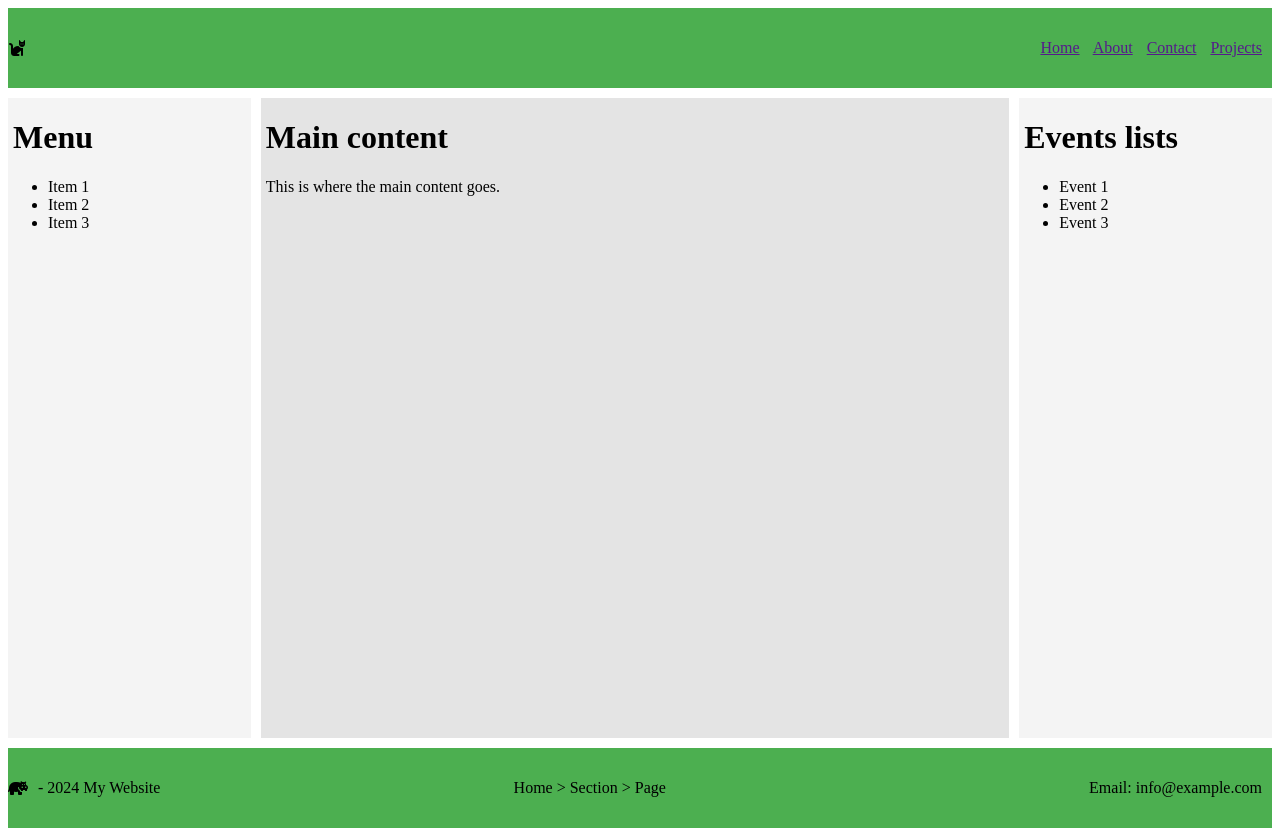
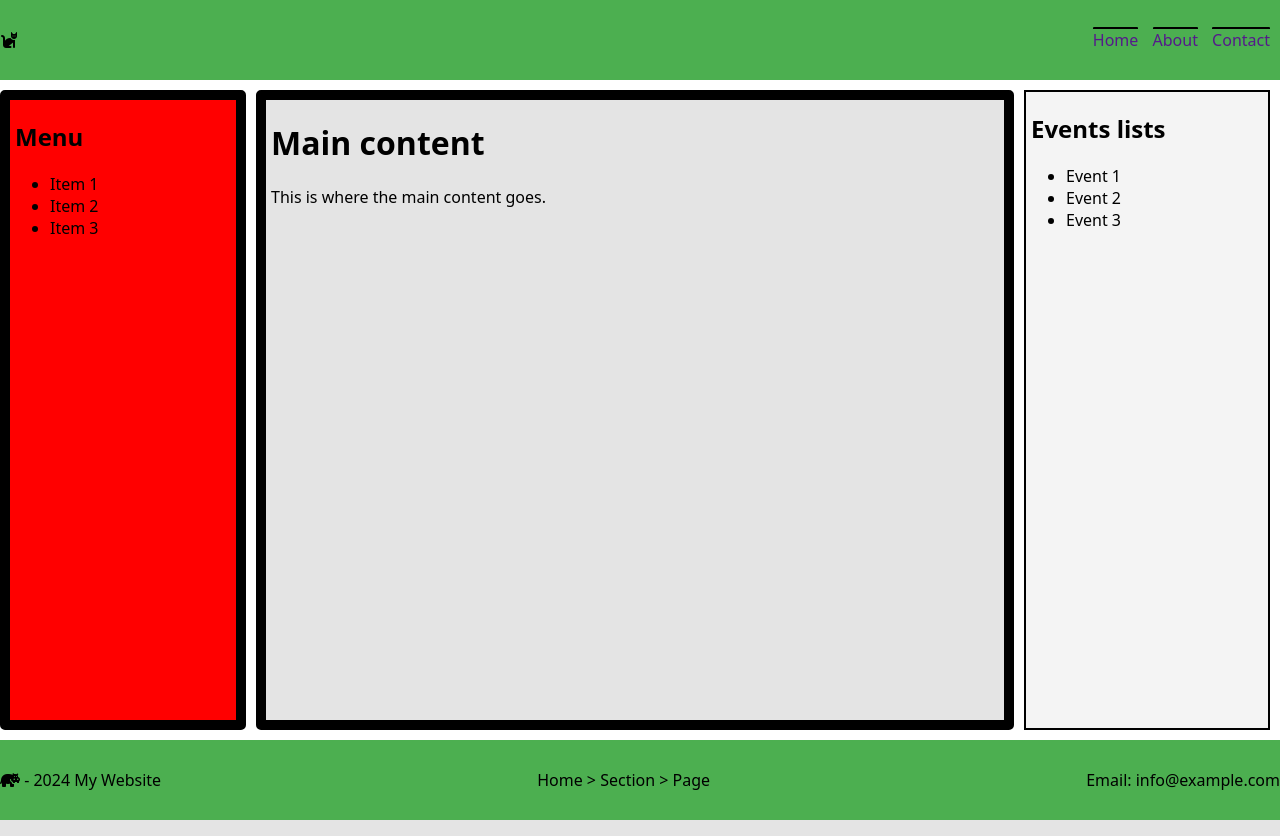
Before and after one commit to Repsej07/Html-cause-i-was-bored, a PHP site: page / in a window 1280 px wide. Run offline with PHP 8.4, Linux system fonts and the light colour scheme; some libraries are stand-ins or nearby versions.

Commit message:
Fixed the feedback

```diff
--- a/index.html
+++ b/index.html
@@ -8,46 +8,44 @@
 </head>
 <body>
     <div class="container"><!--this is the main grid container that holds all the items-->
-    <div class="item-1"><!--this is the first item in the grid which hold the header and the nav-bar-->
+        <header><!--this is the first item in the grid which hold the header and the nav-bar-->
             <i class="fa-solid fa-cat";"></i>
             <div>
-    <a href="" style="margin-right: 10px;">Home</a>
-    <a href="" style="margin-right: 10px;">About</a>
-    <a href="" style="margin-right: 10px;">Contact</a>
-    <a href="" style="margin-right: 10px;">Projects</a>
+                <a href="">Home</a>
+                <a href="">About</a>
+                <a href="">Contact</a>
             </div>
-    </div>
-    <div class="item-2"><!--this is the second item in the grid which holds sidebar 1, so the sidebar on the left-->
-    <h1 style="margin-left: 5px;">Menu</h1>
+        </header>
+            <aside class="item-2"><!--this is the second item in the grid which holds sidebar 1, so the sidebar on the left-->
+        <h1>Menu</h1>
                 <ul>
                     <li>Item 1</li>
                     <li>Item 2</li>
                     <li>Item 3</li>
                  </ul>
-    </div>
-    <div class="item-3">
-    <h1 style="margin-left: 5px;">Main content</h1><!--this is the third item in the grid which holds the main content window-->
+            </aside>
+        <main class="item-3">
+        <h1>Main content</h1><!--this is the third item in the grid which holds the main content window-->
         <p style="margin-left: 5px;">This is where the main content goes.</p>
-    </div>
-    <div class="item-4">   <!--this is the fourth item in the grid which holds sidebar 2, so the sidebar on the right-->
-    <h1 style="margin-left: 5px;">Events lists</h1>
+        </main>
+    <aside class="item-4">   <!--this is the fourth item in the grid which holds sidebar 2, so the sidebar on the right-->
+        <h1>Events lists</h1>
         <ul>
             <li>Event 1</li>
             <li>Event 2</li>
             <li>Event 3</li>
         </ul>
+    </aside>
+    <footer><!--this is the sixth item which holds the footer, just the boring stuff so to speak-->
+        <div>
+        <p class="fa-solid fa-hippo"></p>
+        - 2024 My Website
         </div>
-    <div class="item-5"><!--this is the fifth item which i made specifically to hold the rhino and the "-2024 my website" thingy-->
-        <i class="fa-solid fa-hippo" style="margin-right: 10px;"></i>
-        <p>- 2024 My Website</p>
+        <p> Home > Section > Page</p>
+        <p>Email: info@example.com</p>
+</footer>
+
         </div>
-<div class="item-6"><!--this is the sixth item which holds the footer, just the boring stuff so to speak-->
-    <p style="margin-right: 10px;"> Home > Section > Page</p>
-    <p style="margin-right: 10px;">
-        Email: info@example.com
-    </p>
-        </div>
-    </div>
+
 </body>
-
 </html>
--- a/styles.css
+++ b/styles.css
@@ -1,8 +1,7 @@
-html, body{
+body {
     min-width: 199px;
     overflow-y: hidden; /*this is the overflow for the y axis of the html*/
-
-
+    margin: 0;
 }
 .container{/*this is the class for the main grid container*/
     display: grid; /*makes the container a grid*/
@@ -12,22 +11,31 @@ html, body{
     grid-template-areas:
     "header header header header header" /*sets the areas of the grid to the following*/
     "sidebar1 main main  main sidebar2" /*sets the areas of the grid to the following*/
-    "logo logo footer footer footer"; /*sets the areas of the grid to the following*/
-    font-size: 2vh;
+    "footer footer footer footer footer"; /*sets the areas of the grid to the following*/
+    font-size: 2vh; /*sets the font size of the container to 2vh*/
+    font-family: system-ui, -apple-system, BlinkMacSystemFont, 'Segoe UI', Roboto, Oxygen, Ubuntu, Cantarell, 'Open Sans', 'Helvetica Neue', sans-serif;
+
 }
-.item-1{/*these are the different stylings i have used for item 1*/
+header{/*these are the different stylings i have used for item 1*/
     grid-area: header;/*this defines which area of the grid "item-1" will use*/
     display: flex; /*makes the item display as flex-box*/
     justify-content: space-between; /*aligns the items in the flex-box to the right and left*/
     background-color: #4caf50; /*background color of the item*/
     align-items: center; /*aligns the items in the flex-box to the center*/
 }
-    .item-2{ /*these are the different stylings i have used for item 2*/
-    grid-area: sidebar1; /*this defines which area of the grid "item-2" will use*/
-    background-color: #f4f4f4; /*background color of the item*/
-    margin-right: 10px; /*margin to the right of the item cause i couldnt use the gap feature anymore*/
+a{
+    margin-right: 10px; /*margin for the nav links temporarly*/
+    border-top: 2px solid black; /*border for the nav links temporarly*/
+    border-radius: 1px;
+    text-decoration: none;
+    }
+a:hover{
+        background-color: white;
+    }
+h1{
+    margin-left: 5px;
+    }
 
-}
 .item-3{
     grid-area: main; /*this defines which area of the grid "item-3" will use*/
     background-color: #e4e4e4; /*background color of the item*/
@@ -35,33 +43,47 @@ html, body{
 
 
 }
-.item-4{  /*these are the different stylings i have used for item 4*/
-    grid-area: sidebar2; /*this defines which area of the grid "item-4" will use*/
-    background-color: #f4f4f4; /*background color of the item*/
+.item-2{ /*these are the different stylings i have used for item 2*/
+    grid-area: sidebar1; /*this defines which area of the grid "item-2" will use*/
+    background-color: #ff0000; /*background color of the item*/
+     /*margin to the right of the item cause i couldnt use the gap feature anymore*/
+
+}
+aside{
+    border: 2px solid black; /*border for the aside*/
+    margin-right: 10px;
+    background-color: #f4f4f4;
+}
+.item-2, .item-3{
+border: 10px solid black; /*border for the items 2 and 3*/
+border-radius: 5px;
 
 
 }
-.item-5{ /*these are the different stylings i have used for item 5*/
-    grid-area: logo; /*this defines which area of the grid "item-5" will use*/
-    background-color: #4caf50; /*background color of the item*/
-    display: flex; /*makes the item display as flex-box*/
-    align-items: center; /*aligns the items in the flex-box to the center*/
+
+.item-4{  /*these are the different stylings i have used for item 4*/
+    grid-area: sidebar2; /*this defines which area of the grid "item-4" will use*/
+     /*background color of the item*/
+
 
 }
-.item-6{
-    display: flex; /*makes the item display as flex-box*/
-    justify-content: space-between; /*aligns the items in the flex-box to the right and left*/
-    align-items: center; /*aligns the items in the flex-box to the center*/
-    grid-area: footer; /*this defines which area of the grid "item-6" will use*/
+footer{ /*these are the different stylings i have used for item 5*/
+    grid-area: footer; /*this defines which area of the grid "item-5" will use*/
     background-color: #4caf50; /*background color of the item*/
+    display: flex;
+    justify-content: space-between;
+    align-items: center;
+}
 
-}
 @media screen and (max-width: 615px) { /*this is the media query for the smoller devices*/
+    *{
+        overflow: visible;
+    }
     .container { /*these are the rules for the main container if the width of the screen gets below 615px*/
     row-gap: 0px; /*sets the row gap to 0 cause otherwise there would have been a gap between item 5 and item 6*/
     font-size: 1em;
     grid-template-columns: 1fr 1fr 1fr 1fr 1fr; /*sets the columns of the grid to 1fr 1fr 1fr 1fr 1fr*/
-    grid-template-rows: 5vh 25vh 25vh 25vh 5vh 13vh ;   /*sets the rows of the grid to 1cm 1fr 1fr 1fr 2cm 2cm*/
+    grid-template-rows: 5vh 50vh 50vh 50vh 5vh 13vh ;   /*sets the rows of the grid to 1cm 1fr 1fr 1fr 2cm 2cm*/
     grid-template-areas:  /*sets the areas of the grid to the following*/
     "header header header header header" /*this is the first row of the grid*/
     "sidebar1 sidebar1 sidebar1 sidebar1 sidebar1"  /*this is the second row of the grid*/
@@ -70,13 +92,13 @@ html, body{
     "logo logo logo logo logo" /*this is the fifth row of the grid*/
     "footer footer footer footer footer" /*this is the sixth row of the grid*/
     }
-    .item-2, .item-3, .item-4, .item-5{
+.item-2, .item-3, .item-4, .item-5{
         margin-top: 10px;   /*these are the rules for the items 2, 3 and 4 if the width of the screen gets below 615px*/
     }
-        .item-5 { /*these are the rules for the items 5 if the width of the screen gets below 615px*/
+.item-5 { /*these are the rules for the items 5 if the width of the screen gets below 615px*/
             justify-content: center; /*aligns the items in the flex-box to the center*/
         }
-    .item-6{
+.item-6{
        flex-direction: column; /*makes sure that the <p> tags in item-6 stack on top of eachother instead of next to eacother*/
        margin-top: 0;
     }
```
Lines whose indentation alone changed are shown as unchanged.
